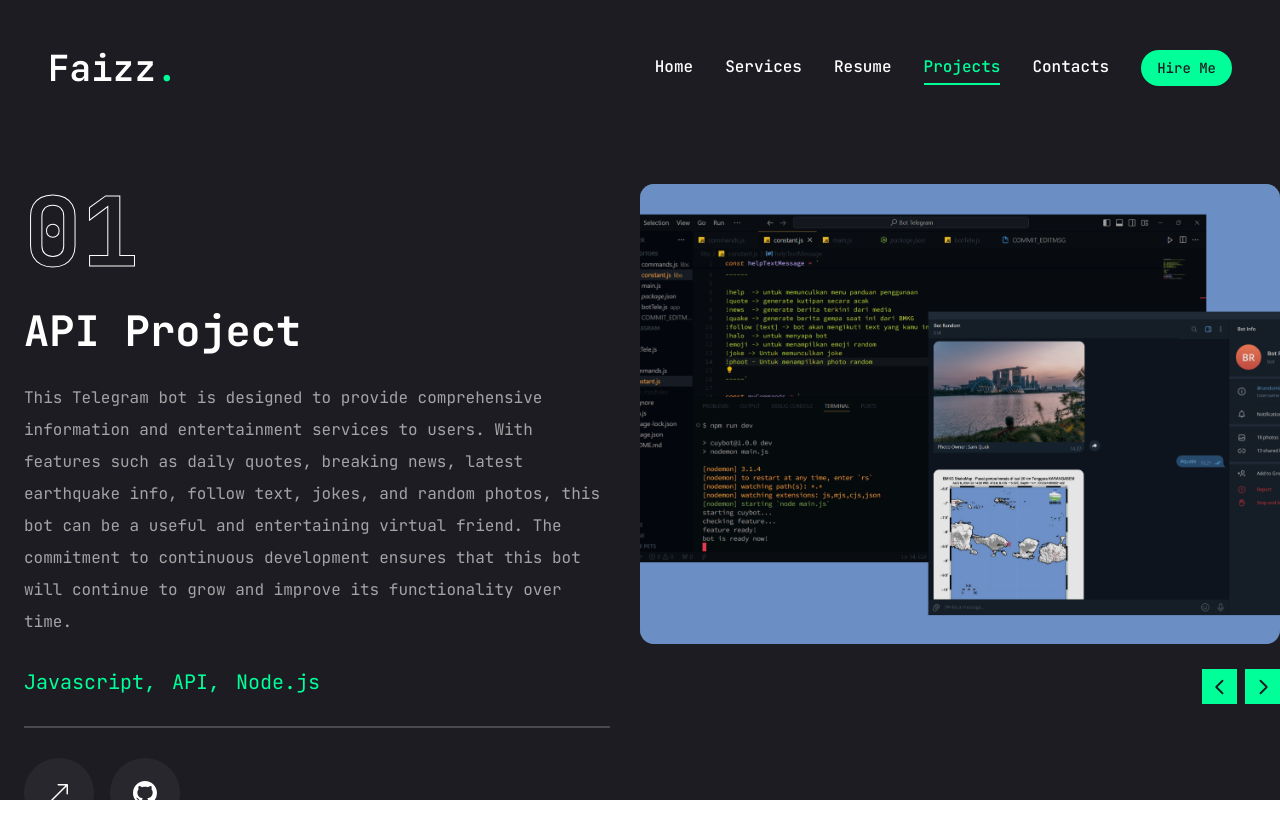
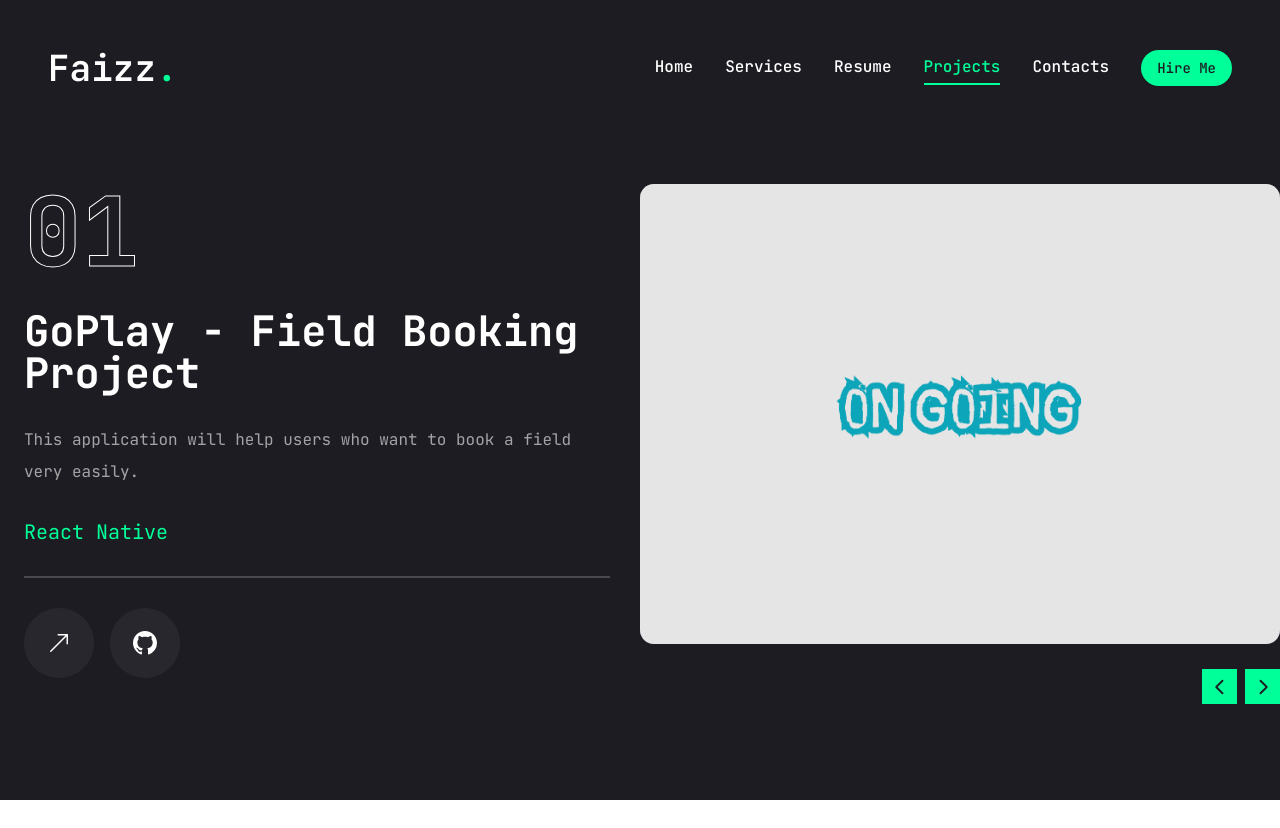
Before and after one commit to FaizzDevs/my_portofolio-s, a Next.js app: page /experiences in a window 1280 px wide. After the commit the page ends 800 px from the top, so only its background shows below. Built offline with nearby package versions, Linux system fonts and the light colour scheme.

Commit message:
update project

```diff
--- a/app/experiences/page.tsx
+++ b/app/experiences/page.tsx
@@ -13,28 +13,48 @@ import WorkSliderBtns from "@/components/WorkSliderBtns";
 const projects = [
     {
         num: '01',
-        category: 'API',
+        category: 'GoPlay - Field booking',
         title: 'project 1',
-        desc: 'This Telegram bot is designed to provide comprehensive information and entertainment services to users. With features such as daily quotes, breaking news, latest earthquake info, follow text, jokes, and random photos, this bot can be a useful and entertaining virtual friend. The commitment to continuous development ensures that this bot will continue to grow and improve its functionality over time.',
-        stack: [{ name: "Javascript" }, { name: "API" }, { name: "Node.js" }],
-        image: '/assets/Bot Telegram.png',
-        live: "",
-        github: "https://github.com/FaizzDevs/Bot-Random-Telegram",
-    },
-    {
-        num: '02',
-        category: 'SAR Robot Development',
-        title: 'project 2',
-        desc: 'The UTY Legacy-TY Robotics Team has successfully developed an innovative SAR robot prototype for KRI 2024. With a hexapod design, autonomous navigation, and AI victim detection, the robot is capable of operating in difficult terrain. Through simulation tests and continuous evaluation, the robot demonstrates reliable performance, supported by team collaboration and cross-field expertise.',
-        stack: [{ name: "Arduino" }, { name: "C++" }, { name: "Yolo v8" }],
-        image: '/assets/SAR Robot.png',
+        desc: 'This application will help users who want to book a field very easily.',
+        stack: [{ name: "React Native" }],
+        image: '/assets/ON GOING.png',
         live: "",
         github: "",
     },
     {
+        num: '02',
+        category: 'Digital Invitation Wedding',
+        title: 'project 2',
+        desc: 'An interactive digital wedding invitation featuring floral animations, background music, dynamic RSVP with API integration, and a fully responsive, mobile-first design. Optimized for performance and elegant user experience.',
+        stack: [{ name: "Next.js" }, { name: "React.js" }, { name: "Framer Motion" }, { name: "Tailwind CSS" }],
+        image: '/assets/wedding_invitation.png',
+        live: "https://digital-wedding-invitation-henna.vercel.app/design/1",
+        github: "",
+    },
+    {
         num: '03',
+        category: 'Youtube-Clone',
+        title: 'project 3',
+        desc: 'YouTube Clone is a web application project that mimics YouTube’s core features, such as video upload and playback, content search, and dynamic homepage. Built with modern technologies like React, Next.js, and PostgreSQL, the project showcases capabilities in media management, user authentication, and real-time database integration. The project’s main focus is on performance, responsive UI, and seamless user experience.',
+        stack: [{ name: "Next.js" }, { name: "React.js" }, { name: "Typescript" }, { name: "TailwindCSS" }],
+        image: '/assets/image_youtube.png',
+        live: "",
+        github: "https://github.com/FaizzDevs/youtube-clone",
+    },
+    {
+        num: '04',
+        category: '3D Portfolio Website – React & Three.js',
+        title: 'project 4',
+        desc: 'An interactive 3D portfolio website built using React and Three.js. Featuring dynamic visual elements such as objects, lighting effects and smooth navigation to provide a modern and engaging user experience.',
+        stack: [{ name: "React.JS" }, { name: "Three.JS" }, { name: "Tailwindcss" }, { name: "GSAP" }],
+        image: '/assets/threejs_portofolio.png',
+        live: "",
+        github: "https://github.com/FaizzDevs/portofolio_three.js",
+    },
+    {
+        num: '05',
         category: 'Netflix-Clone',
-        title: 'project 3',
+        title: 'project 5',
         desc: 'The Netflix Clone project demonstrates the ability to build a modern, responsive, and secure full-stack application. Using Next.js, TypeScript, and Prisma, the project emphasizes authentication, performance, and a user-friendly UI. The project also has the potential to be further developed with premium features and a recommendation system.',
         stack: [{ name: "Next.js" }, { name: "React.js" }, { name: "Typescript" }, { name: "TailwindCSS" }, { name: "MongoDB" }, { name: "Prisma" }, { name: "NextAuth" }],
         image: '/assets/netflix_clone.png',
@@ -42,45 +62,21 @@ const projects = [
         github: "https://github.com/FaizzDevs/Netflix-Clone",
     },
     {
-        num: '04',
-        category: 'Payment-Gateway',
-        title: 'project 4',
-        desc: 'This project integrates Midtrans services to support online payment processes with various methods such as credit cards, bank transfers, e-wallets, and QRIS. Integration is carried out using the Midtrans API to ensure transactions are safe, fast, and verified in real-time.',
-        stack: [{ name: "Next.js" }, { name: "React.js" }, { name: "Javascript" }, { name: "TailwindCSS" }, { name: "Midtrans" }],
-        image: '/assets/payment.png',
+        num: '06',
+        category: 'SAR Robot Development',
+        title: 'project 6',
+        desc: 'The UTY Legacy-TY Robotics Team has successfully developed an innovative SAR robot prototype for KRI 2024. With a hexapod design, autonomous navigation, and AI victim detection, the robot is capable of operating in difficult terrain. Through simulation tests and continuous evaluation, the robot demonstrates reliable performance, supported by team collaboration and cross-field expertise.',
+        stack: [{ name: "Arduino" }, { name: "C++" }, { name: "Yolo v8" }],
+        image: '/assets/SAR Robot.png',
         live: "",
-        github: "https://github.com/FaizzDevs/payment_gateway",
-    },
-    {
-        num: '05',
-        category: '3D Portfolio Website – React & Three.js',
-        title: 'project 5',
-        desc: 'An interactive 3D portfolio website built using React and Three.js. Featuring dynamic visual elements such as objects, lighting effects and smooth navigation to provide a modern and engaging user experience.',
-        stack: [{ name: "React.JS" }, { name: "Three.JS" }, { name: "Tailwindcss" }, { name: "GSAP" }],
-        image: '/assets/threejs_portofolio.png',
-        live: "",
-        github: "https://github.com/FaizzDevs/portofolio_three.js",
-    },
-    {
-        num: '06',
-        category: 'Youtube-Clone',
-        title: 'project 6',
-        desc: 'YouTube Clone is a web application project that mimics YouTube’s core features, such as video upload and playback, content search, and dynamic homepage. Built with modern technologies like React, Next.js, and PostgreSQL, the project showcases capabilities in media management, user authentication, and real-time database integration. The project’s main focus is on performance, responsive UI, and seamless user experience.',
-        stack: [{ name: "Next.js" }, { name: "React.js" }, { name: "Typescript" }, { name: "TailwindCSS" }],
-        image: '/assets/image_youtube.png',
-        live: "",
-        github: "https://github.com/FaizzDevs/youtube-clone",
-    },
-    {
-        num: '07',
-        category: 'Digital Invitation Wedding',
-        title: 'project 7',
-        desc: 'An interactive digital wedding invitation featuring floral animations, background music, dynamic RSVP with API integration, and a fully responsive, mobile-first design. Optimized for performance and elegant user experience.',
-        stack: [{ name: "Next.js" }, { name: "React.js" }, { name: "Framer Motion" }, { name: "Tailwind CSS" }],
-        image: '/assets/wedding_invitation.png',
-        live: "https://digital-wedding-invitation-henna.vercel.app/design/1",
         github: "",
     },
+
+
+
+
+
+
 ]
 
 export default function Experience() {
```
